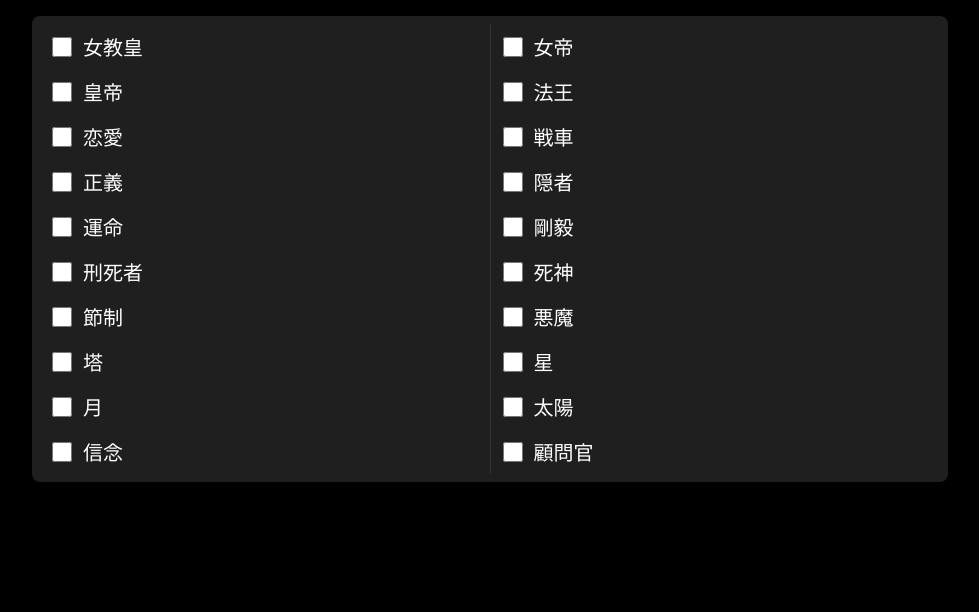
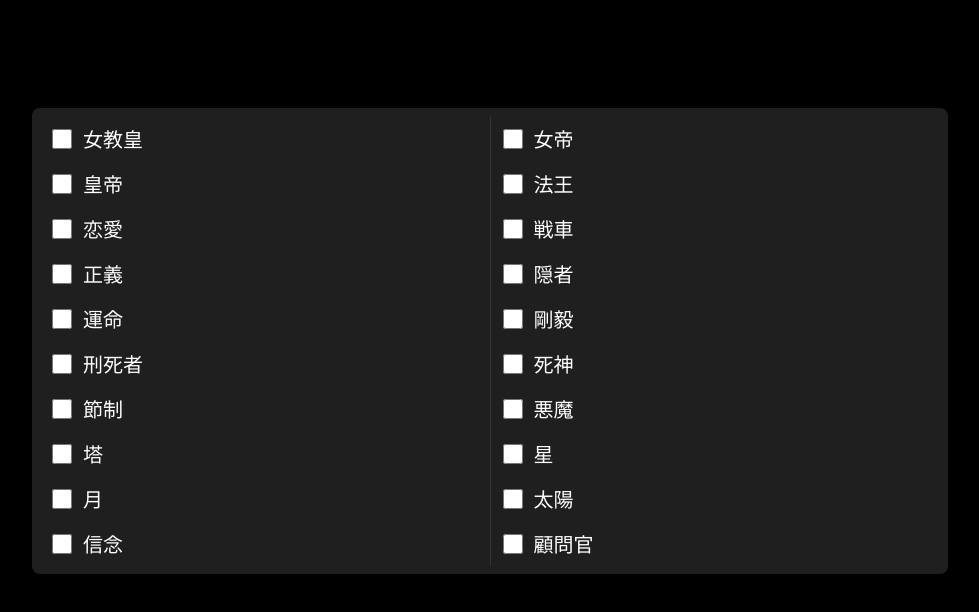
Before and after one commit to picnic09/arcana-list, a plain HTML site: page index.html in a window 1280 px wide. Shown: the whole page, without its empty margins (150-1129 px from the left). Drawn offline with Linux system fonts and the light colour scheme.

Commit message:
Add files via upload

```diff
--- a/index.html
+++ b/index.html
@@ -7,8 +7,8 @@
   <meta name="theme-color" content="#1f1f1f">
   <title>Arcana List</title>
   <style>
-    body { font-family: system-ui, "Helvetica Neue", Arial; padding: 8px; background:#000; color:#fff; font-size: 20px; }
-    .todo-wrapper { max-width: 900px; margin: 0 auto; background: #1f1f1f; border-radius: 8px; padding: 8px; }
+    body { font-family: system-ui, Arial; padding: 100px 8px 8px; background:#000; color:#fff; font-size: 20px; }
+    .todo-wrapper { max-width: 900px; margin: 0 auto ; background: #1f1f1f; border-radius: 8px; padding: 8px; }
     table { width: 100%; border-collapse: collapse; }
     td { padding: 8px; vertical-align: middle; }
     .item { display: flex; align-items: center; gap: 8px; }
```
